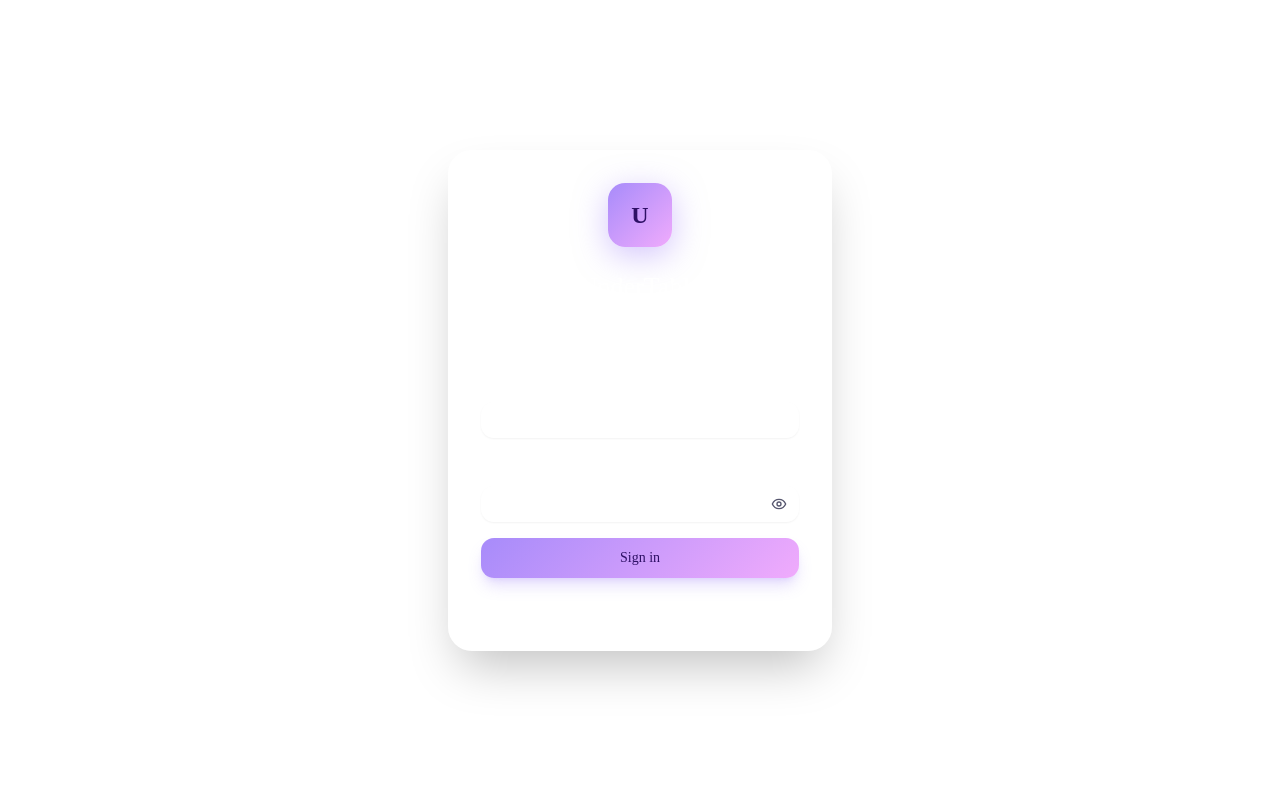
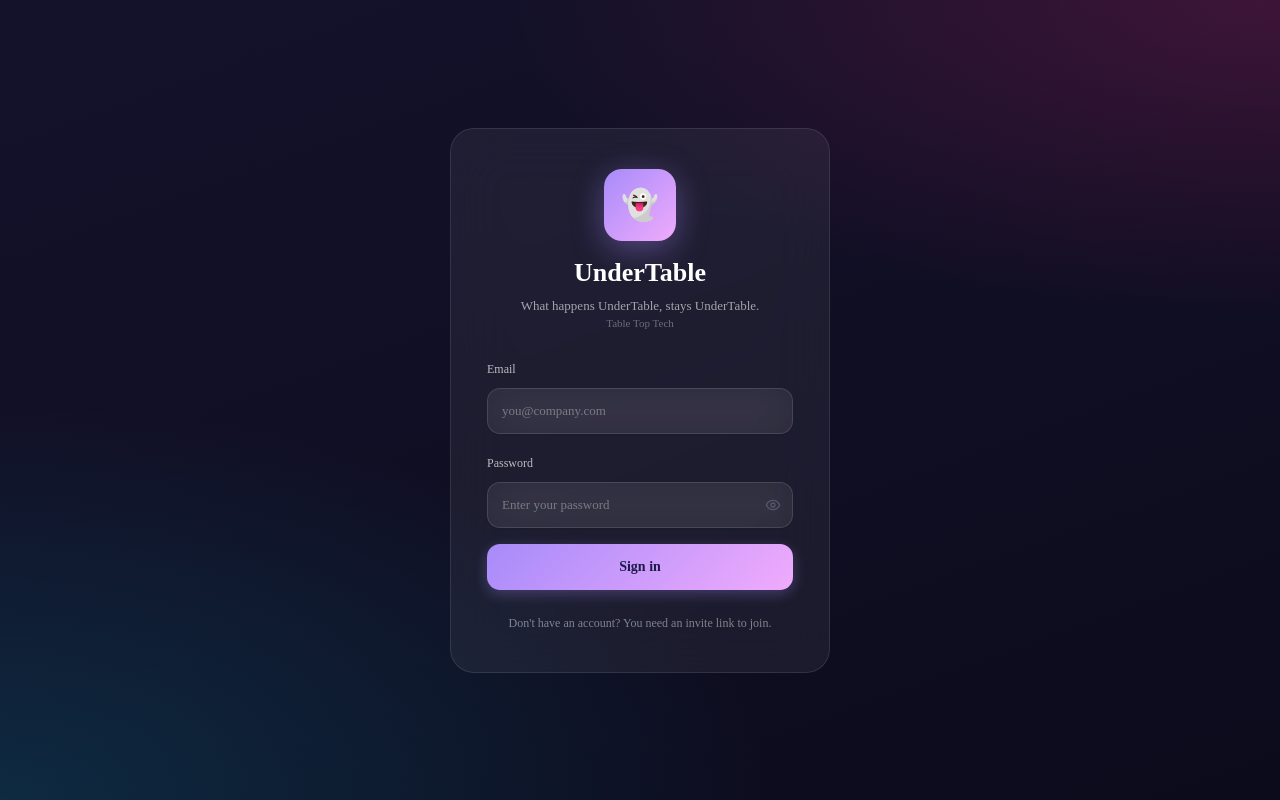
Before and after one commit to manojgarlapati19/UnderTable, a Next.js app: page /login in a window 1280 px wide. Built offline with nearby package versions, Linux system fonts and the light colour scheme; no server answers.

Commit message:
fix: restore dark aurora glassmorphism to auth pages

```diff
--- a/src/app/globals.css
+++ b/src/app/globals.css
@@ -11,6 +11,15 @@
     --success: #22C55E;
     --warning: #F59E0B;
     --radius: 0.5rem;
+  }
+
+  html, body {
+    min-height: 100vh;
+    background:
+      radial-gradient(120% 80% at 100% 0%, rgba(219,39,119,0.22) 0%, transparent 50%),
+      radial-gradient(110% 90% at 0% 100%, rgba(8,145,178,0.22) 0%, transparent 55%),
+      linear-gradient(160deg, #14122B 0%, #0C0B1C 100%);
+    background-attachment: fixed;
   }
 }
 
@@ -96,11 +105,13 @@
   }
 
   .glass-auth {
-    background: rgba(255,255,255,0.1);
+    background: rgba(255,255,255,0.06);
     backdrop-filter: blur(28px);
     -webkit-backdrop-filter: blur(28px);
-    border: 1px solid rgba(255,255,255,0.2);
+    border: 1px solid rgba(255,255,255,0.1);
     border-radius: 24px;
+    padding: 40px 36px;
+    width: 380px;
   }
 
   .glass-strong {
@@ -120,7 +131,7 @@
   /* Gradient glow for ghost logo */
   .ghost-glow {
     background: linear-gradient(135deg, #A78BFA, #F0ABFC);
-    box-shadow: 0 8px 32px rgba(167, 139, 250, 0.5);
+    box-shadow: 0 8px 32px rgba(167, 139, 250, 0.4);
   }
 
   /* Gradient avatar classes - 10 pairs */
--- a/src/app/invite/[code]/page.tsx
+++ b/src/app/invite/[code]/page.tsx
@@ -21,14 +21,16 @@ export default async function InvitePage({ params }: InvitePageProps) {
   ) {
     return (
       <div className="min-h-screen flex items-center justify-center p-4">
-        <div className="text-center max-w-sm glass-auth p-8 shadow-2xl">
-          <div className="text-6xl mb-6">🚫</div>
-          <h1 className="text-[26px] font-medium text-white mb-2">
-            Invalid Invite Link
-          </h1>
-          <p className="text-[rgba(255,255,255,0.7)]">
-            This invite link is invalid or has expired. Please ask your admin for a new one.
-          </p>
+        <div className="text-center glass-auth space-y-6">
+          <div className="text-6xl">🚫</div>
+          <div>
+            <h1 className="text-[26px] font-semibold text-white">
+              Invalid Invite Link
+            </h1>
+            <p className="text-[13px] text-[rgba(255,255,255,0.6)] mt-1">
+              This invite link is invalid or has expired. Please ask your admin for a new one.
+            </p>
+          </div>
         </div>
       </div>
     )
--- a/src/app/login/page.tsx
+++ b/src/app/login/page.tsx
@@ -2,7 +2,6 @@
 
 import { useState, Suspense } from 'react'
 import { useRouter, useSearchParams } from 'next/navigation'
-import Link from 'next/link'
 import { createClient } from '@/lib/supabase/client'
 import { Button } from '@/components/ui/button'
 import { Input } from '@/components/ui/input'
@@ -48,17 +47,19 @@ function LoginPage() {
 
   return (
     <div className="min-h-screen flex items-center justify-center p-4">
-      <div className="w-full max-w-sm glass-auth p-8 space-y-6 shadow-2xl">
+      <div className="glass-auth space-y-6">
         {/* Logo */}
-        <div className="text-center">
-          <div className="inline-flex h-16 w-16 items-center justify-center rounded-[17px] ghost-glow mb-5">
-            <span className="text-2xl font-bold text-[#2E1065]">U</span>
+        <div className="text-center space-y-3">
+          <div className="inline-flex h-[72px] w-[72px] items-center justify-center rounded-[18px] ghost-glow">
+            <span className="text-3xl text-[#1E1B4B]">👻</span>
           </div>
-          <h1 className="text-[26px] font-medium text-white">UnderTable</h1>
-          <p className="text-sm text-[rgba(255,255,255,0.7)] mt-1">
-            What happens UnderTable, stays UnderTable.
-          </p>
-          <p className="text-xs text-[rgba(255,255,255,0.45)]">Table Top Tech</p>
+          <div>
+            <h1 className="text-[26px] font-semibold text-white">UnderTable</h1>
+            <p className="text-[13px] text-[rgba(255,255,255,0.6)] mt-1">
+              What happens UnderTable, stays UnderTable.
+            </p>
+            <p className="text-[11px] text-[rgba(255,255,255,0.35)]">Table Top Tech</p>
+          </div>
         </div>
 
         {/* Error banner */}
@@ -72,7 +73,7 @@ function LoginPage() {
         {/* Login form */}
         <form onSubmit={handleLogin} className="space-y-4">
           <div className="space-y-2">
-            <Label htmlFor="email">Email</Label>
+            <Label htmlFor="email" className="text-[12px] text-[rgba(255,255,255,0.7)]">Email</Label>
             <Input
               id="email"
               type="email"
@@ -81,11 +82,12 @@ function LoginPage() {
               placeholder="you@company.com"
               required
               autoComplete="email"
+              className="h-[46px] px-[14px] text-[13px] text-white placeholder:text-[rgba(255,255,255,0.35)] focus-visible:border-[rgba(167,139,250,0.7)] focus-visible:shadow-[0_0_0_3px_rgba(167,139,250,0.15)] focus-visible:ring-0"
             />
           </div>
 
           <div className="space-y-2">
-            <Label htmlFor="password">Password</Label>
+            <Label htmlFor="password" className="text-[12px] text-[rgba(255,255,255,0.7)]">Password</Label>
             <div className="relative">
               <Input
                 id="password"
@@ -95,7 +97,7 @@ function LoginPage() {
                 placeholder="Enter your password"
                 required
                 autoComplete="current-password"
-                className="pr-10"
+                className="h-[46px] px-[14px] pr-10 text-[13px] text-white placeholder:text-[rgba(255,255,255,0.35)] focus-visible:border-[rgba(167,139,250,0.7)] focus-visible:shadow-[0_0_0_3px_rgba(167,139,250,0.15)] focus-visible:ring-0"
               />
               <button
                 type="button"
@@ -107,12 +109,16 @@ function LoginPage() {
             </div>
           </div>
 
-          <Button type="submit" className="w-full h-10" disabled={loading}>
+          <Button
+            type="submit"
+            className="w-full h-[46px] rounded-[13px] text-[14px] font-semibold text-[#1E1B4B] bg-gradient-to-r from-[#A78BFA] to-[#F0ABFC] hover:brightness-110 shadow-[0_4px_14px_rgba(167,139,250,0.4)]"
+            disabled={loading}
+          >
             {loading ? 'Signing in...' : 'Sign in'}
           </Button>
         </form>
 
-        <p className="text-center text-xs text-[rgba(255,255,255,0.45)]">
+        <p className="text-center text-[12px] text-[rgba(255,255,255,0.45)]">
           Don&apos;t have an account? You need an invite link to join.
         </p>
       </div>
@@ -122,7 +128,11 @@ function LoginPage() {
 
 export default function LoginPageWrapper() {
   return (
-    <Suspense fallback={<div className="min-h-screen flex items-center justify-center bg-auth-bg"><div className="text-[#56566E]">Loading...</div></div>}>
+    <Suspense fallback={
+      <div className="min-h-screen flex items-center justify-center" style={{ background: 'radial-gradient(120% 80% at 100% 0%, rgba(219,39,119,0.22) 0%, transparent 50%), radial-gradient(110% 90% at 0% 100%, rgba(8,145,178,0.22) 0%, transparent 55%), linear-gradient(160deg, #14122B 0%, #0C0B1C 100%)' }}>
+        <div className="text-[#56566E]">Loading...</div>
+      </div>
+    }>
       <LoginPage />
     </Suspense>
   )
--- a/src/app/signup/page.tsx
+++ b/src/app/signup/page.tsx
@@ -140,16 +140,18 @@ function SignupPage() {
 
   return (
     <div className="min-h-screen flex items-center justify-center p-4">
-      <div className="w-full max-w-sm glass-auth p-8 space-y-6 shadow-2xl">
+      <div className="glass-auth space-y-6">
         {/* Header */}
-        <div className="text-center">
-          <div className="inline-flex h-16 w-16 items-center justify-center rounded-[17px] ghost-glow mb-5">
-            <span className="text-2xl font-bold text-[#2E1065]">U</span>
+        <div className="text-center space-y-3">
+          <div className="inline-flex h-[72px] w-[72px] items-center justify-center rounded-[18px] ghost-glow">
+            <span className="text-3xl text-[#1E1B4B]">👻</span>
           </div>
-          <h1 className="text-[26px] font-medium text-white">Join UnderTable</h1>
-          <p className="text-sm text-[rgba(255,255,255,0.7)] mt-1">
-            What happens UnderTable, stays UnderTable.
-          </p>
+          <div>
+            <h1 className="text-[26px] font-semibold text-white">Join UnderTable</h1>
+            <p className="text-[13px] text-[rgba(255,255,255,0.6)] mt-1">
+              What happens UnderTable, stays UnderTable.
+            </p>
+          </div>
         </div>
 
         {error && (
@@ -161,7 +163,7 @@ function SignupPage() {
         {!error && (
           <form onSubmit={handleSubmit} className="space-y-4">
             <div className="space-y-2">
-              <Label>Choose your anonymous name</Label>
+              <Label className="text-[12px] text-[rgba(255,255,255,0.7)]">Choose your anonymous name</Label>
               <div className="flex flex-wrap gap-2">
                 {suggestions.map((suggestion) => (
                   <button
@@ -180,7 +182,7 @@ function SignupPage() {
             </div>
 
             <div className="space-y-2">
-              <Label htmlFor="name">or type your own name</Label>
+              <Label htmlFor="name" className="text-[12px] text-[rgba(255,255,255,0.7)]">or type your own name</Label>
               <div className="relative">
                 <Input
                   id="name"
@@ -189,6 +191,7 @@ function SignupPage() {
                   placeholder="Your anonymous name"
                   required
                   minLength={3}
+                  className="h-[46px] px-[14px] text-[13px] text-white placeholder:text-[rgba(255,255,255,0.35)] focus-visible:border-[rgba(167,139,250,0.7)] focus-visible:shadow-[0_0_0_3px_rgba(167,139,250,0.15)] focus-visible:ring-0"
                 />
                 <div className="absolute right-3 top-1/2 -translate-y-1/2">
                   {checkingName ? (
@@ -206,7 +209,7 @@ function SignupPage() {
             </div>
 
             <div className="space-y-2">
-              <Label htmlFor="email">Email</Label>
+              <Label htmlFor="email" className="text-[12px] text-[rgba(255,255,255,0.7)]">Email</Label>
               <Input
                 id="email"
                 type="email"
@@ -214,11 +217,12 @@ function SignupPage() {
                 onChange={(e) => setEmail(e.target.value)}
                 placeholder="you@company.com"
                 required
+                className="h-[46px] px-[14px] text-[13px] text-white placeholder:text-[rgba(255,255,255,0.35)] focus-visible:border-[rgba(167,139,250,0.7)] focus-visible:shadow-[0_0_0_3px_rgba(167,139,250,0.15)] focus-visible:ring-0"
               />
             </div>
 
             <div className="space-y-2">
-              <Label htmlFor="password">Password</Label>
+              <Label htmlFor="password" className="text-[12px] text-[rgba(255,255,255,0.7)]">Password</Label>
               <Input
                 id="password"
                 type="password"
@@ -227,6 +231,7 @@ function SignupPage() {
                 placeholder="Create a password"
                 required
                 minLength={6}
+                className="h-[46px] px-[14px] text-[13px] text-white placeholder:text-[rgba(255,255,255,0.35)] focus-visible:border-[rgba(167,139,250,0.7)] focus-visible:shadow-[0_0_0_3px_rgba(167,139,250,0.15)] focus-visible:ring-0"
               />
               {passwordStrength && (
                 <div className="flex items-center gap-2">
@@ -256,7 +261,7 @@ function SignupPage() {
 
             <Button
               type="submit"
-              className="w-full h-10"
+              className="w-full h-[46px] rounded-[13px] text-[14px] font-semibold text-[#1E1B4B] bg-gradient-to-r from-[#A78BFA] to-[#F0ABFC] hover:brightness-110 shadow-[0_4px_14px_rgba(167,139,250,0.4)]"
               disabled={loading || !nameAvailable || !name || !email || !password}
             >
               {loading ? 'Creating account...' : 'Join UnderTable'}
@@ -270,7 +275,11 @@ function SignupPage() {
 
 export default function SignupPageWrapper() {
   return (
-    <Suspense fallback={<div className="min-h-screen flex items-center justify-center bg-auth-bg"><div className="text-[#56566E]">Loading...</div></div>}>
+    <Suspense fallback={
+      <div className="min-h-screen flex items-center justify-center" style={{ background: 'radial-gradient(120% 80% at 100% 0%, rgba(219,39,119,0.22) 0%, transparent 50%), radial-gradient(110% 90% at 0% 100%, rgba(8,145,178,0.22) 0%, transparent 55%), linear-gradient(160deg, #14122B 0%, #0C0B1C 100%)' }}>
+        <div className="text-[#56566E]">Loading...</div>
+      </div>
+    }>
       <SignupPage />
     </Suspense>
   )
```
Also changed, not shown: src/app/pending/page.tsx (+12 -10 lines).
